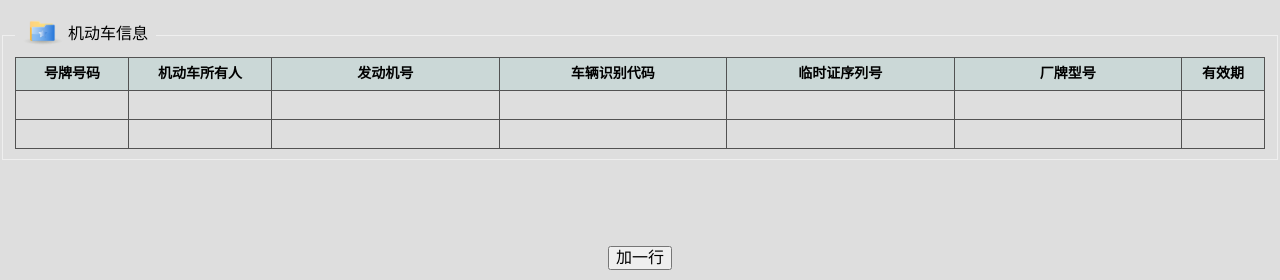
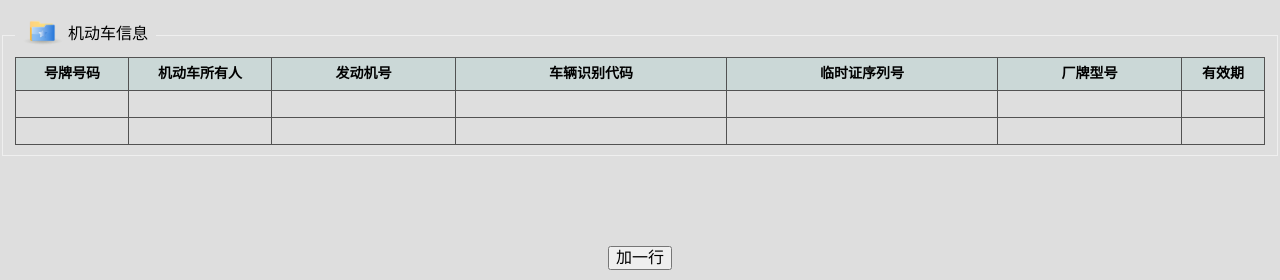
Before and after one commit to rayliao/CarSystem, a website: page app/system.html in a window 1280 px wide. Both pictures are taken after a click on the button "加一行". Shown: the part 520-800 px from the top of the page. Drawn offline with nearby package versions, Linux system fonts and the light colour scheme.

Commit message:
feat: use contenteditable

```diff
--- a/app/css/index.css
+++ b/app/css/index.css
@@ -120,7 +120,7 @@ legend .icon-info {
 }
 
 .info table td {
-  padding: 5px 0;
+  padding: 5px;
   border: 1px solid #525252;
 }
 
--- a/app/index.html
+++ b/app/index.html
@@ -1,19 +1,25 @@
 <!DOCTYPE html>
 <html>
-
   <head>
-  <meta charset="UTF-8">
+    <meta charset="UTF-8" />
     <title>全国公安交通管理信息综合查询系统</title>
-  <link rel="icon" href="http://gd.122.gov.cn/favicon.ico" type="image/x-icon">
-  <link rel="stylesheet" href="css/normalize.css">
-  <link rel="stylesheet" href="css/index.css">
+    <link
+      rel="icon"
+      href="http://gd.122.gov.cn/favicon.ico"
+      type="image/x-icon"
+    />
+    <link rel="stylesheet" href="css/normalize.css" />
+    <link rel="stylesheet" href="css/index.css" />
   </head>
 
   <body>
     <div class="header">
       <i class="logo"></i>
       <h1>全国公安交通管理信息综合查询系统</h1>
-    <p>NATIONAL PUBLIC SECURITY TRAFFIC MANAGEMENET INFORMATION INTERRATED QUERY SYSTEM</p>
+      <p>
+        NATIONAL PUBLIC SECURITY TRAFFIC MANAGEMENET INFORMATION INTERRATED
+        QUERY SYSTEM
+      </p>
     </div>
     <div class="tab">
       <div class="item">
@@ -53,10 +59,19 @@
               <option value="青">青</option>
               <option value="沪">沪</option>
             </select>
-          <input class="input" style="display: block; width: 120px; margin-right: 50px; margin-top: 5px;" type="text">
+            <input
+              class="input"
+              style="
+                display: block;
+                width: 120px;
+                margin-right: 50px;
+                margin-top: 5px;
+              "
+              type="text"
+            />
           </div>
           验证码：
-        <input class="input" style="width: 120px;" type="text">
+          <input class="input" style="width: 120px;" type="text" />
           <img class="code" src="http://gd.122.gov.cn/captcha" />
           <a href="#">看不清楚</a>
           <button style="height: 30px; margin-left: 50px;">查询</button>
@@ -80,13 +95,13 @@
           </thead>
           <tbody id="tbody">
             <tr title="双击查看详细信息">
-            <td><input type="text"></td>
-            <td><input type="text"></td>
-            <td><input type="text"></td>
-            <td><input type="text"></td>
-            <td><input type="text"></td>
-            <td><input type="text"></td>
-            <td><input type="text"></td>
+              <td><div contenteditable></div></td>
+              <td><div contenteditable></div></td>
+              <td><div contenteditable></div></td>
+              <td><div contenteditable></div></td>
+              <td><div contenteditable></div></td>
+              <td><div contenteditable></div></td>
+              <td><div contenteditable></div></td>
             </tr>
           </tbody>
         </table>
@@ -100,17 +115,16 @@
       function add() {
         $('#tbody').append(`
           <tr title="双击查看详细信息">
-            <td><input type="text"></td>
-            <td><input type="text"></td>
-            <td><input type="text"></td>
-            <td><input type="text"></td>
-            <td><input type="text"></td>
-            <td><input type="text"></td>
-            <td><input type="text"></td>
+            <td><div contenteditable></div></td>
+            <td><div contenteditable></div></td>
+            <td><div contenteditable></div></td>
+            <td><div contenteditable></div></td>
+            <td><div contenteditable></div></td>
+            <td><div contenteditable></div></td>
+            <td><div contenteditable></div></td>
           </tr>
         `)
       }
     </script>
   </body>
-
 </html>
--- a/app/system.html
+++ b/app/system.html
@@ -62,7 +62,12 @@
             </select>
             <input
               class="input"
-              style="display: block; width: 120px; margin-right: 50px; margin-top: 5px;"
+              style="
+                display: block;
+                width: 120px;
+                margin-right: 50px;
+                margin-top: 5px;
+              "
               type="text"
             />
           </div>
@@ -91,13 +96,13 @@
           </thead>
           <tbody id="tbody">
             <tr title="双击查看详细信息">
-              <td><input type="text" /></td>
-              <td><input type="text" /></td>
-              <td><input type="text" /></td>
-              <td><input type="text" /></td>
-              <td><input type="text" /></td>
-              <td><input type="text" /></td>
-              <td><input type="text" /></td>
+              <td><div contenteditable></div></td>
+              <td><div contenteditable></div></td>
+              <td><div contenteditable></div></td>
+              <td><div contenteditable></div></td>
+              <td><div contenteditable></div></td>
+              <td><div contenteditable></div></td>
+              <td><div contenteditable></div></td>
             </tr>
           </tbody>
         </table>
@@ -109,17 +114,17 @@
     <script src="https://cdn.bootcss.com/jquery/3.4.1/jquery.min.js"></script>
     <script>
       function add() {
-        $("#tbody").append(`
+        $('#tbody').append(`
           <tr title="双击查看详细信息">
-            <td><input type="text"></td>
-            <td><input type="text"></td>
-            <td><input type="text"></td>
-            <td><input type="text"></td>
-            <td><input type="text"></td>
-            <td><input type="text"></td>
-            <td><input type="text"></td>
+            <td><div contenteditable></div></td>
+              <td><div contenteditable></div></td>
+              <td><div contenteditable></div></td>
+              <td><div contenteditable></div></td>
+              <td><div contenteditable></div></td>
+              <td><div contenteditable></div></td>
+              <td><div contenteditable></div></td>
           </tr>
-        `);
+        `)
       }
     </script>
   </body>
--- a/package.json
+++ b/package.json
@@ -4,7 +4,7 @@
   "license": "MIT",
   "scripts": {
     "build": "mv app public",
-    "server": "gulp browser-sync"
+    "start": "gulp browser-sync"
   },
   "author": "GitHub",
   "dependencies": {
```
Also changed, not shown: 1 other file. Lines whose indentation alone changed are shown as unchanged.
